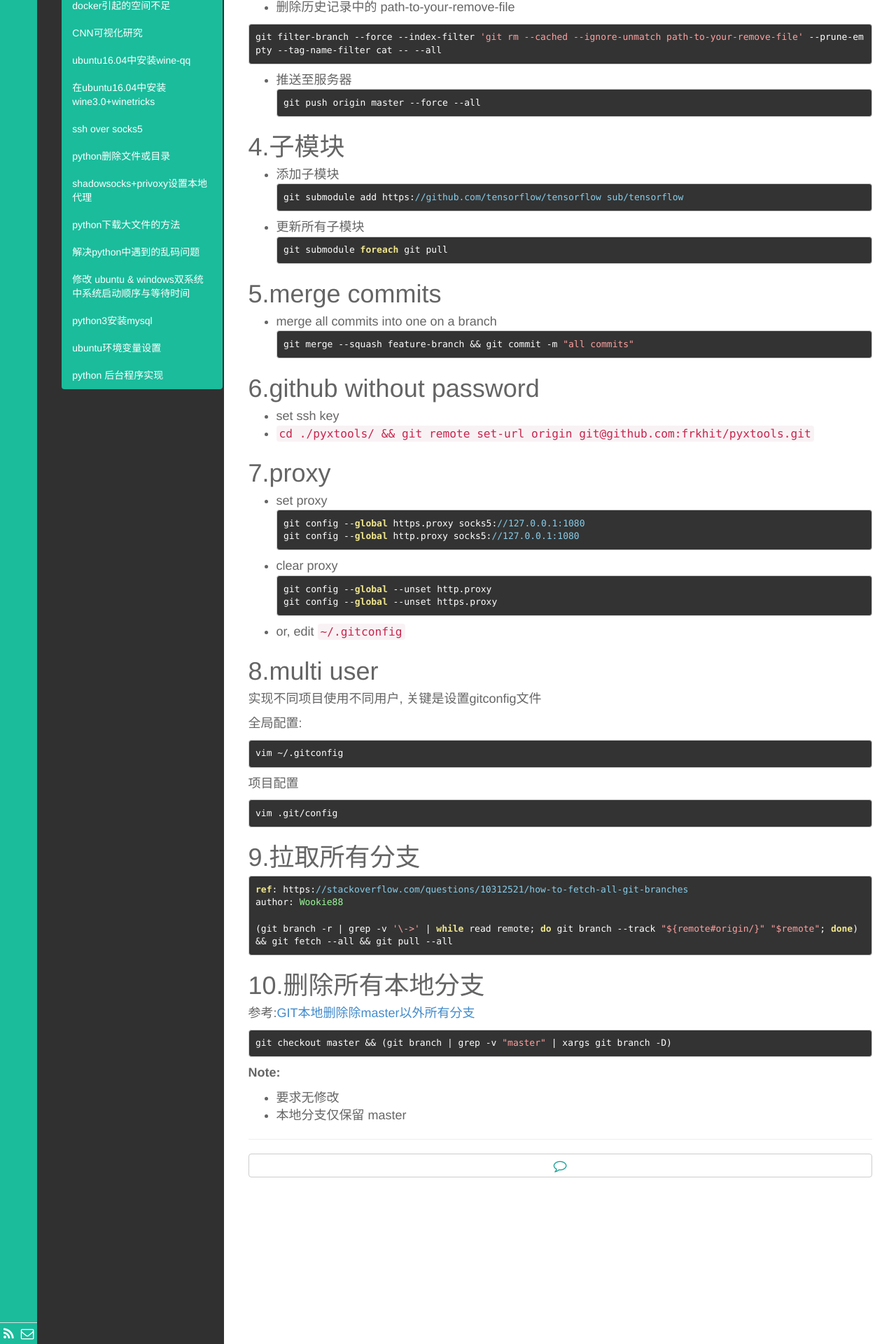
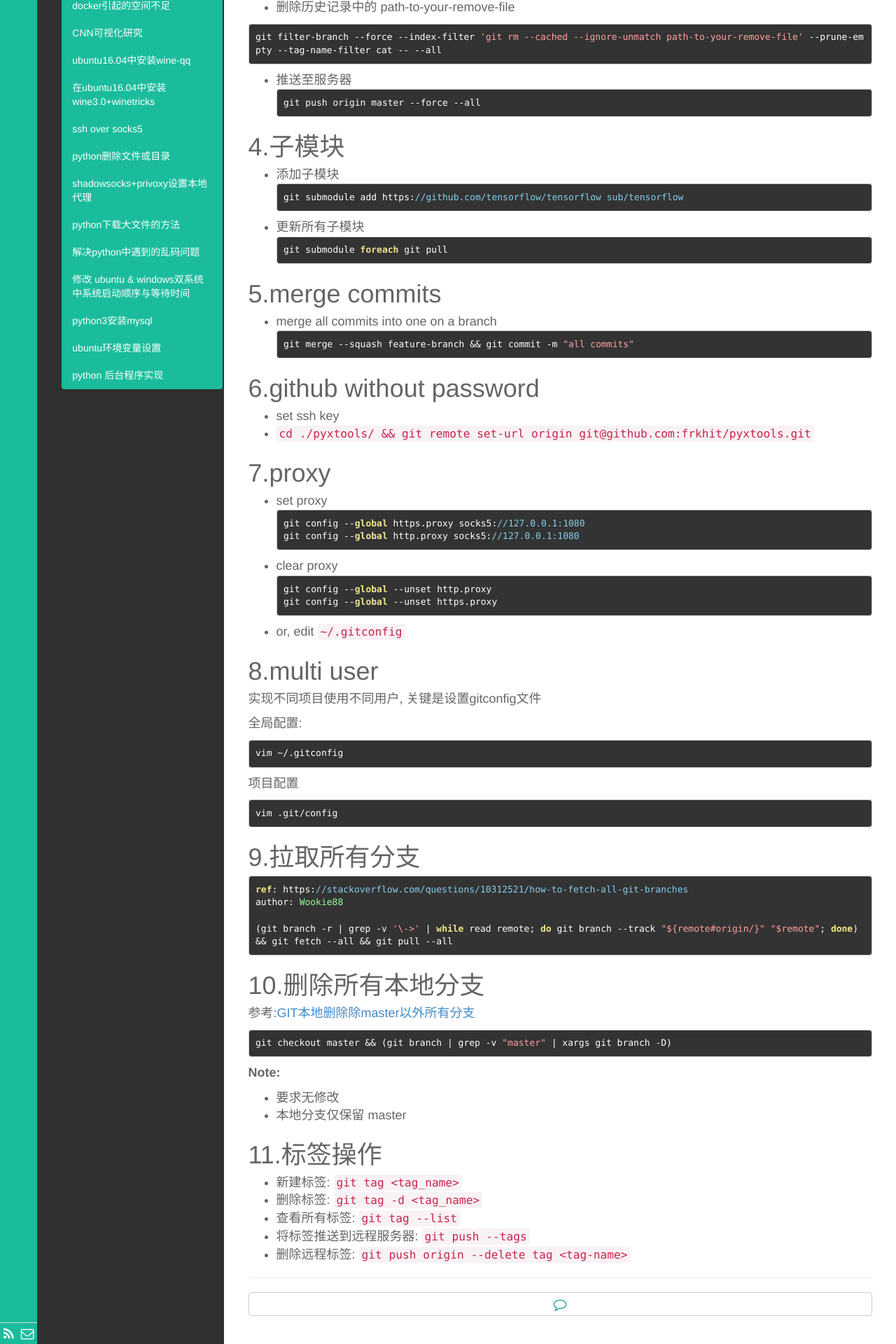
Before and after one commit to fengrk/frkhit.github.io, a Jekyll site: the page built from _posts/blog/2018-10-07-git_record.md, in a window 1280 px wide. Shown: the part 1225-3145 px from the top of the page at 70% size. Built offline with Jekyll 4.4.1, drawn with Linux system fonts in a browser that asks for light colours; Markdown is read by kramdown in place of the engine named in the settings.

Commit message:
Update 2018-10-07-git_record.md

```diff
--- a/_posts/blog/2018-10-07-git_record.md
+++ b/_posts/blog/2018-10-07-git_record.md
@@ -129,3 +129,10 @@
 **Note:**
 - 要求无修改
 - 本地分支仅保留 master
+
+# 11.标签操作
+- 新建标签: `git tag <tag_name>`
+- 删除标签: `git tag -d <tag_name>`
+- 查看所有标签: `git tag --list`
+- 将标签推送到远程服务器: `git push --tags`
+- 删除远程标签: `git push origin --delete tag <tag-name>`
```
